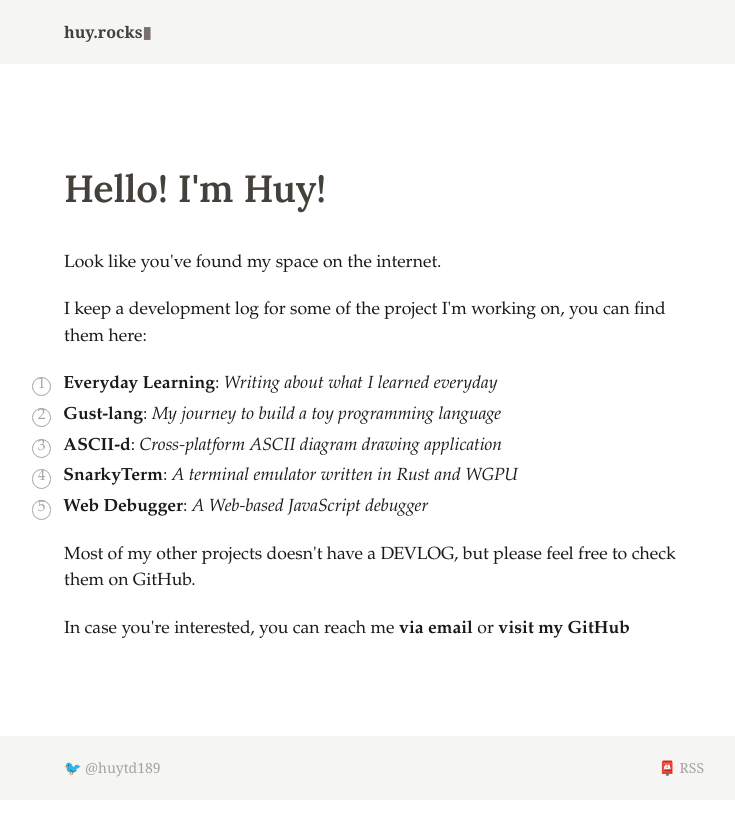
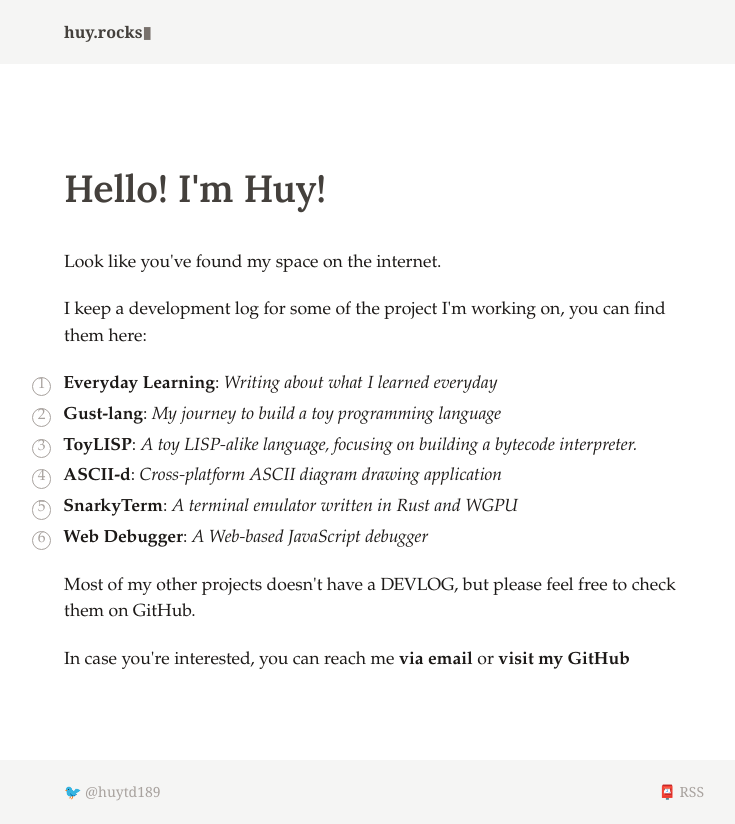
Before and after one commit to huytd/huy.rocks, a Next.js app: page / in a window 1280 px wide. Shown: the whole page, without its empty margins (256-991 px from the left). Before the commit the page ends 800 px from the top, so only its background shows below. Built offline with nearby package versions, Linux system fonts and the light colour scheme.

Commit message:
Add new project

```diff
--- a/pages/index.tsx
+++ b/pages/index.tsx
@@ -17,6 +17,7 @@ const Home: NextPage = () => {
                 <ol>
                     <li><Link href="/everyday"><a className="font-bold">Everyday Learning</a></Link>: <i>Writing about what I learned everyday</i></li>
                     <li><Link href="/gust-lang"><a className="font-bold">Gust-lang</a></Link>: <i>My journey to build a toy programming language</i></li>
+                    <li><Link href="/toylisp"><a className="font-bold">ToyLISP</a></Link>: <i>A toy LISP-alike language, focusing on building a bytecode interpreter.</i></li>
                     <li><Link href="/ascii-d"><a className="font-bold">ASCII-d</a></Link>: <i>Cross-platform ASCII diagram drawing application</i></li>
                     <li><Link href="/snarkyterm"><a className="font-bold">SnarkyTerm</a></Link>: <i>A terminal emulator written in Rust and WGPU</i></li>
                     <li><Link href="/web-debugger"><a className="font-bold">Web Debugger</a></Link>: <i>A Web-based JavaScript debugger</i></li>
--- a/utils/consts.ts
+++ b/utils/consts.ts
@@ -1,4 +1,4 @@
-export const ENABLED_PROJECTS = ['everyday', 'gust-lang', 'ascii-d', 'snarkyterm', 'web-debugger'];
+export const ENABLED_PROJECTS = ['everyday', 'gust-lang', 'toylisp', 'ascii-d', 'snarkyterm', 'web-debugger'];
 export const SITE_URL = 'https://huy.rocks';
 export const SITE_NAME = 'huy.rocks';
 export const TWITTER_USER = '@huytd189';
```
